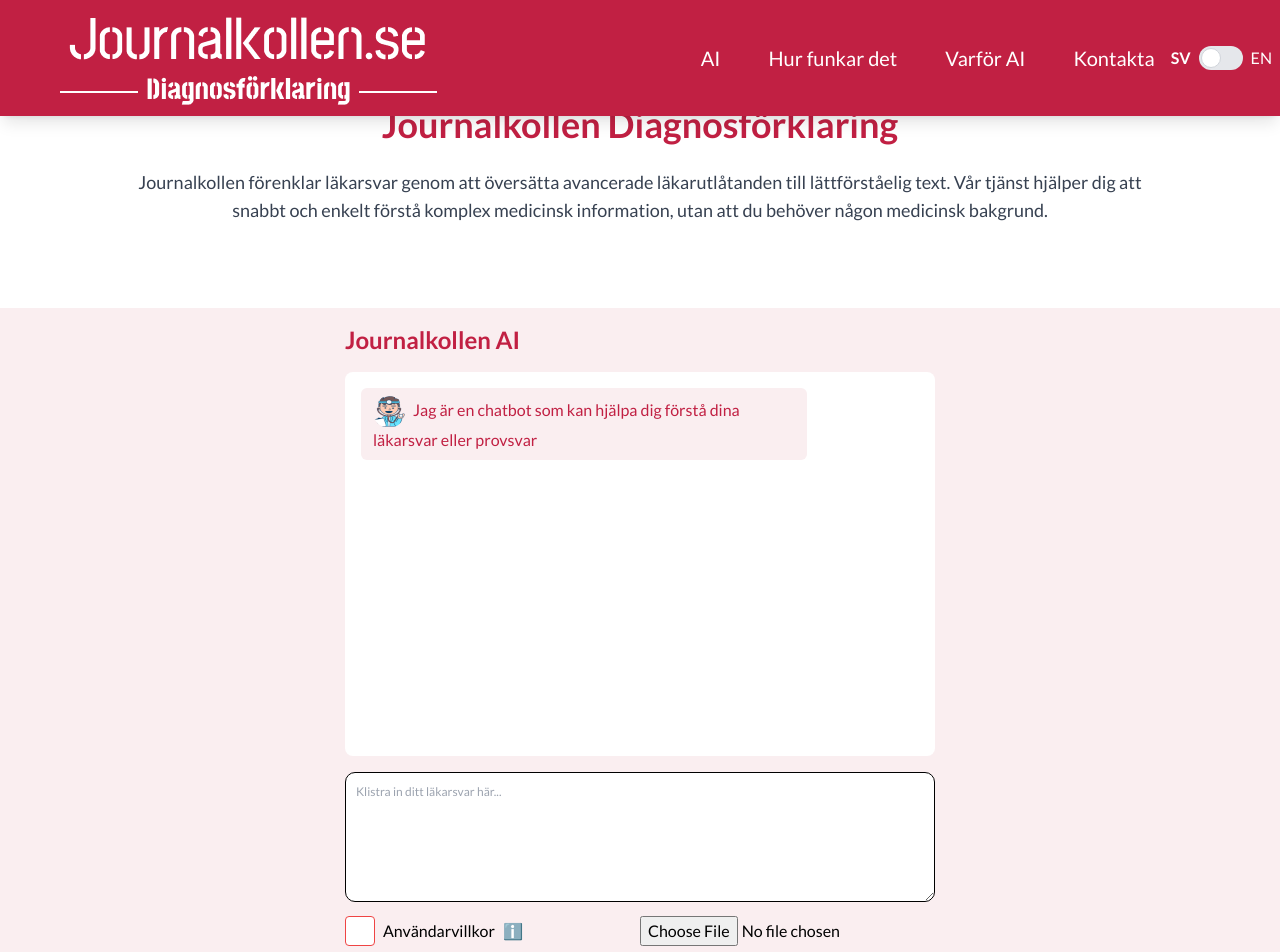
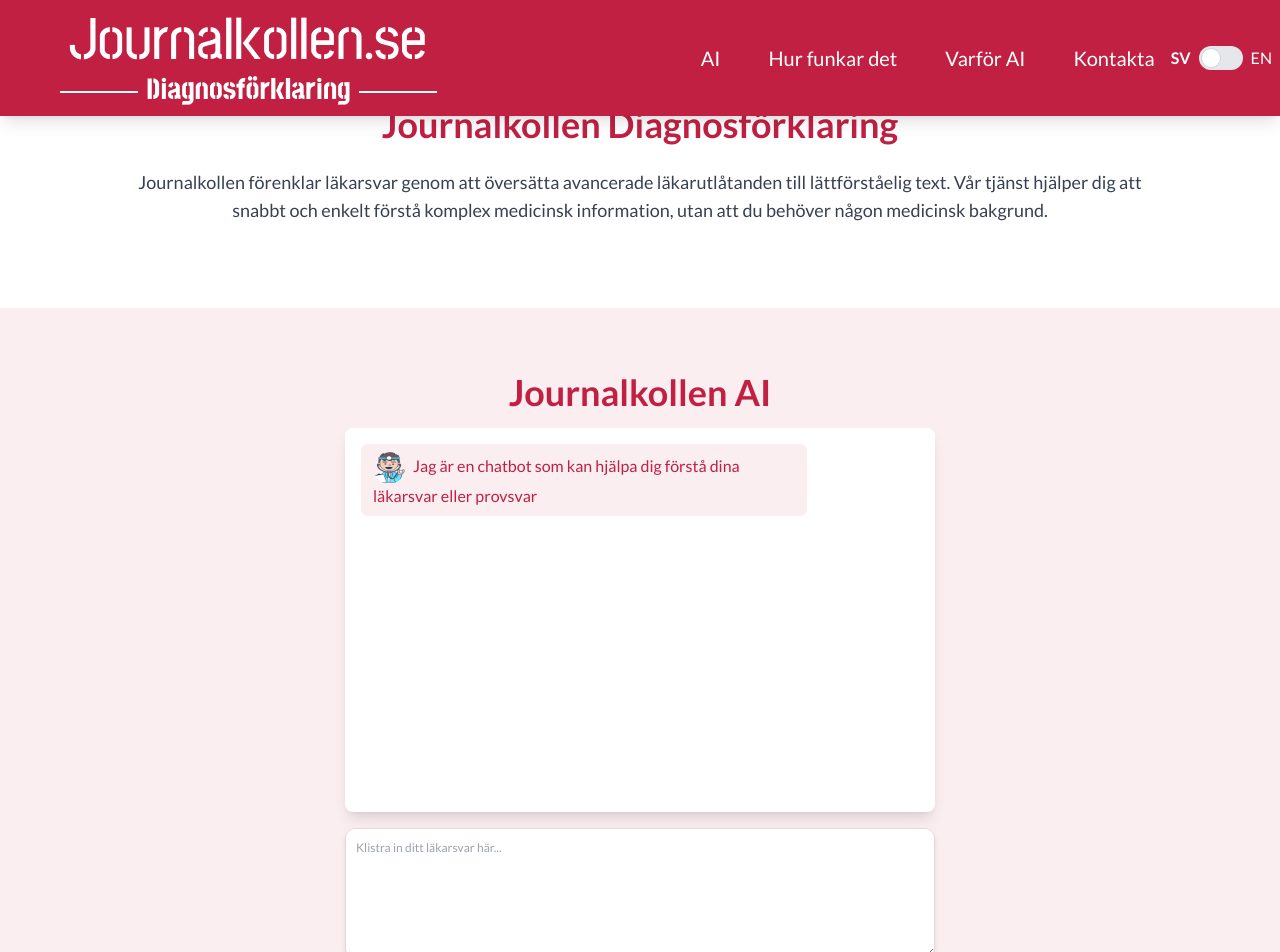
Before and after one commit to hugojohansson1021/JournalKollen, a Next.js app: page / in a window 1280 px wide. Shown: the top 952 px of the page. Built offline with nearby package versions, Linux system fonts and the light colour scheme.

Commit message:
Fix - NewChar css

```diff
--- a/src/app/components/NewChat.tsx
+++ b/src/app/components/NewChat.tsx
@@ -18,7 +18,7 @@ interface Message {
 
 const Chatbot: React.FC<ChatbotProps> = ({
     apiEndpoint,
-    botName = <span className=" text-[#c12043]">Journalkollen AI</span>,
+    botName = <span className=" text-[#c12043] block text-center text-4xl mt-12 ">Journalkollen AI</span>,
     botAvatarSrc = '/Doctor.png'
   }) => {
   const [question, setQuestion] = useState('');
@@ -280,10 +280,24 @@ const Chatbot: React.FC<ChatbotProps> = ({
     pdf.save('Journalkollen_AI_Svar.pdf');
   };
 
+
+
+
+  const LoadingAnimation = () => (
+    <div className="flex justify-center items-center space-x-2 mb-2">
+        <div className='my-0 mx-0'>Loading</div>
+      <div className="w-2 h-2 bg-[#c12043] rounded-full animate-bounce"></div>
+      <div className="w-2 h-2 bg-[#c12043] rounded-full animate-bounce" style={{ animationDelay: '0.2s' }}></div>
+      <div className="w-2 h-2 bg-[#c12043] rounded-full animate-bounce" style={{ animationDelay: '0.4s' }}></div>
+    </div>
+  );
+
+
+
   return (
     <div className="max-w-4xl mx-auto p-4">
       <h1 className="text-2xl font-bold mb-4">{botName}</h1>
-      <div ref={chatContainerRef} className="bg-white p-4 rounded-lg mb-4 h-96 overflow-y-auto">
+      <div ref={chatContainerRef} className="bg-white p-4 rounded-lg mb-4 h-96 overflow-y-auto shadow-lg">
   {messages.map((message, index) => (
     <div key={index} className={`mb-2 rounded-md py-2 px-3 max-w-[80%] ${
       message.type === 'response'
@@ -296,7 +310,12 @@ const Chatbot: React.FC<ChatbotProps> = ({
       <span dangerouslySetInnerHTML={{ __html: message.text }}></span>
     </div>
   ))}
-        {isLoading && <div className="text-gray-500">Svaret kan ta några sekunder</div>}
+  {isLoading && (
+    <div className="bg-[#faeef0] text-[#c12043] self-start mr-auto mb-2 rounded-md py-2 px-3 max-w-[80%]">
+      <img src={botAvatarSrc} alt="Bot Avatar" className="w-8 h-8 rounded-full inline-block mr-2" />
+      <LoadingAnimation />
+    </div>
+  )}
   {error && <div className="text-red-500">{error}</div>}
 </div>
       <form onSubmit={handleSubmit} className="mb-4">
@@ -305,16 +324,17 @@ const Chatbot: React.FC<ChatbotProps> = ({
           onChange={(e) => setQuestion(e.target.value)}
           placeholder="Klistra in ditt läkarsvar här..."
           disabled={isLoading}
-          className="w-full p-2 border border-gray-300 rounded mb-2"
+          className="w-full p-2 border border-gray-100 rounded mb-2 shadow-md"
           rows={4}
           style={{
             flexGrow: 1,
             padding: '10px',
-            border: '1px solid #000000',
+            border: '1px solid #dddddd',
             borderRadius: '10px',
             fontSize: '12px',
             minHeight: '130px',
-            color:'#000'
+            color:'#000',
+
           }}
         />
         <div className="flex justify-between items-center mb-2">
```
Lines whose indentation alone changed are shown as unchanged.
